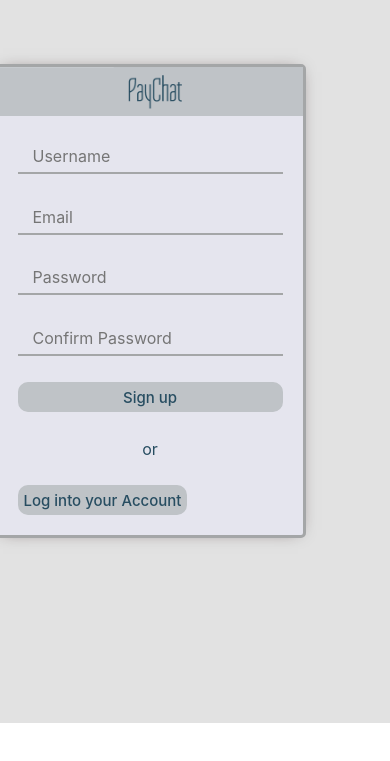
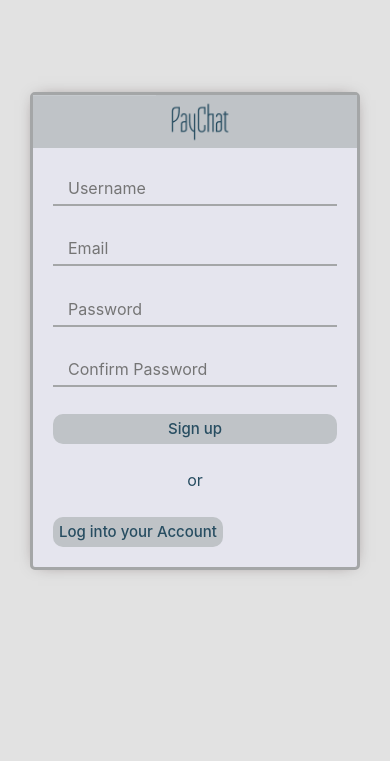
Before and after one commit to EmmanuelAdams/PayChat-Mern, a React (Create React App) app: page / in a window 390 px wide. Shown: the part 121-882 px from the top of the page. Before the commit the page ends 844 px from the top, so only its background shows below. Built offline with nearby package versions, Linux system fonts and the light colour scheme.

Commit message:
error boundary

```diff
--- a/src/App.js
+++ b/src/App.js
@@ -15,15 +15,16 @@ import { useContext } from 'react';
 import { AuthContext } from './context/AuthContext';
 import Messenger from './pages/messenger/Messenger';
 import SettingsPage from './pages/settingsPage/SettingsPage';
+import ErrorBoundary from './components/ErrorBoundary';
 
 function App() {
   const { user } = useContext(AuthContext);
   return (
     <Router>
       <div className="app">
-        <div className="new">
-          <Container>
-            <div className="container">
+        <Container>
+          <div className="container">
+            <ErrorBoundary>
               <Routes>
                 <Route
                   exact
@@ -74,10 +75,14 @@ function App() {
                     )
                   }
                 />
+                <Route
+                  path="*"
+                  element={<Navigate to="/" />}
+                />
               </Routes>
-            </div>
-          </Container>
-        </div>
+            </ErrorBoundary>
+          </div>
+        </Container>
       </div>
     </Router>
   );
--- a/src/app.css
+++ b/src/app.css
@@ -48,10 +48,6 @@
     padding-right: 0 !important;
   }
 
-  #root {
-    width: 400px;
-  }
-
   .sidebar {
     overflow-y: hidden;
   }
--- /dev/null
+++ b/src/components/ErrorBoundary.js
@@ -0,0 +1,50 @@
+import { Component } from 'react';
+import { Link, Navigate } from 'react-router-dom';
+
+class ErrorBoundary extends Component {
+  constructor(props) {
+    super(props);
+    this.state = { hasError: false, redirect: false };
+  }
+
+  static getDerivedStateFromError() {
+    return { hasError: true };
+  }
+
+  componentDidCatch(error, info) {
+    console.error(
+      'ErrorBoundary caught an error',
+      error,
+      info
+    );
+  }
+
+  componentDidUpdate() {
+    if (this.state.hasError) {
+      setTimeout(
+        () => this.setState({ redirect: true }),
+        5000
+      );
+    }
+  }
+
+  render() {
+    if (this.state.redirect) {
+      return <Navigate to="/" />;
+    }
+
+    if (this.state.hasError) {
+      return (
+        <h2>
+          This listing has an error.{' '}
+          <Link to="/">Click here</Link> to go back to the
+          home page or wait five seconds.
+        </h2>
+      );
+    }
+
+    return this.props.children;
+  }
+}
+
+export default ErrorBoundary;
--- a/src/pages/register/register.css
+++ b/src/pages/register/register.css
@@ -1,6 +1,6 @@
 .register {
   background-color: rgb(226, 226, 226);
-  padding-right: 100px;
+  padding: 30px;
   height: 100vh;
   display: flex;
   align-items: center;
```
